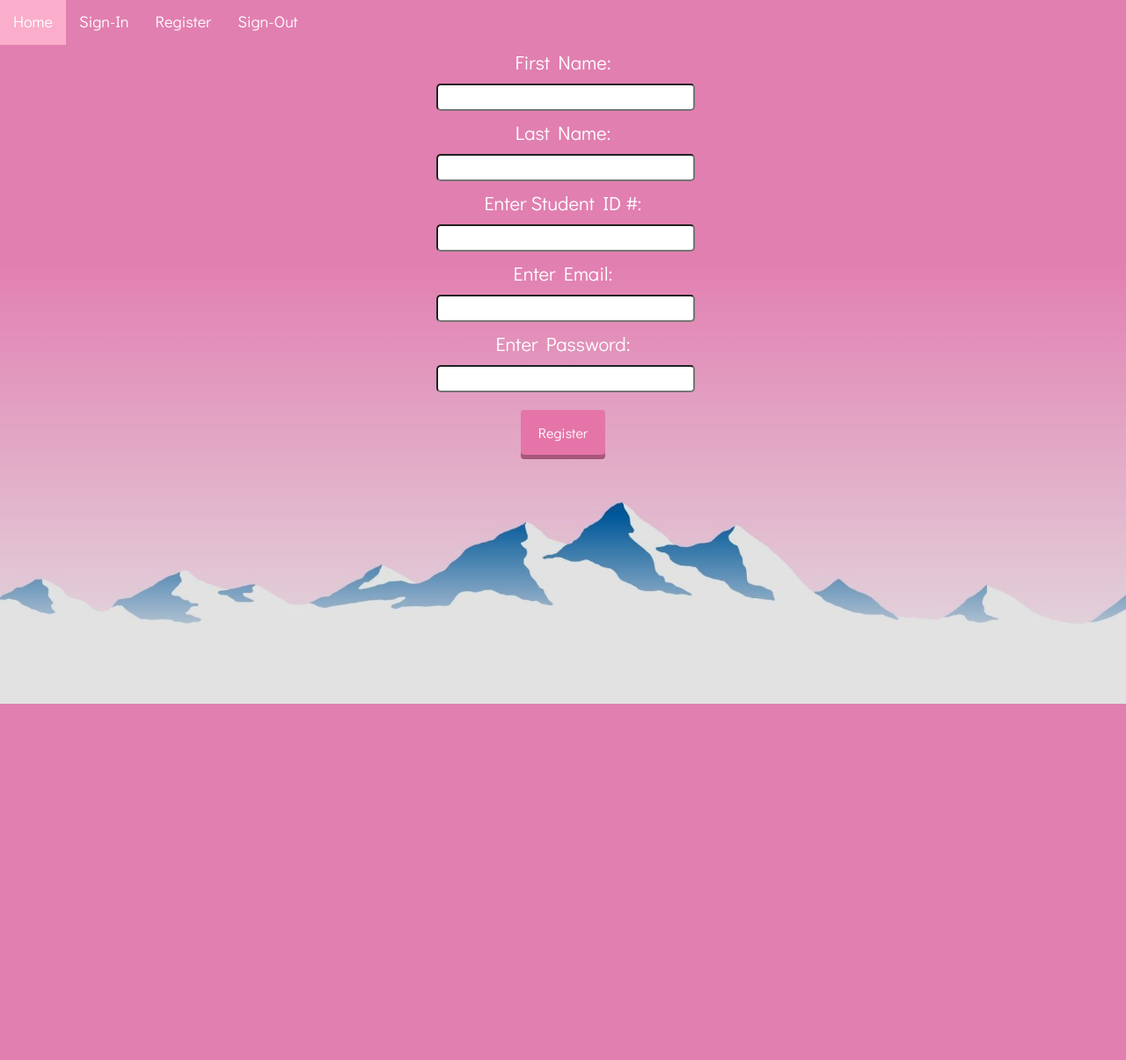
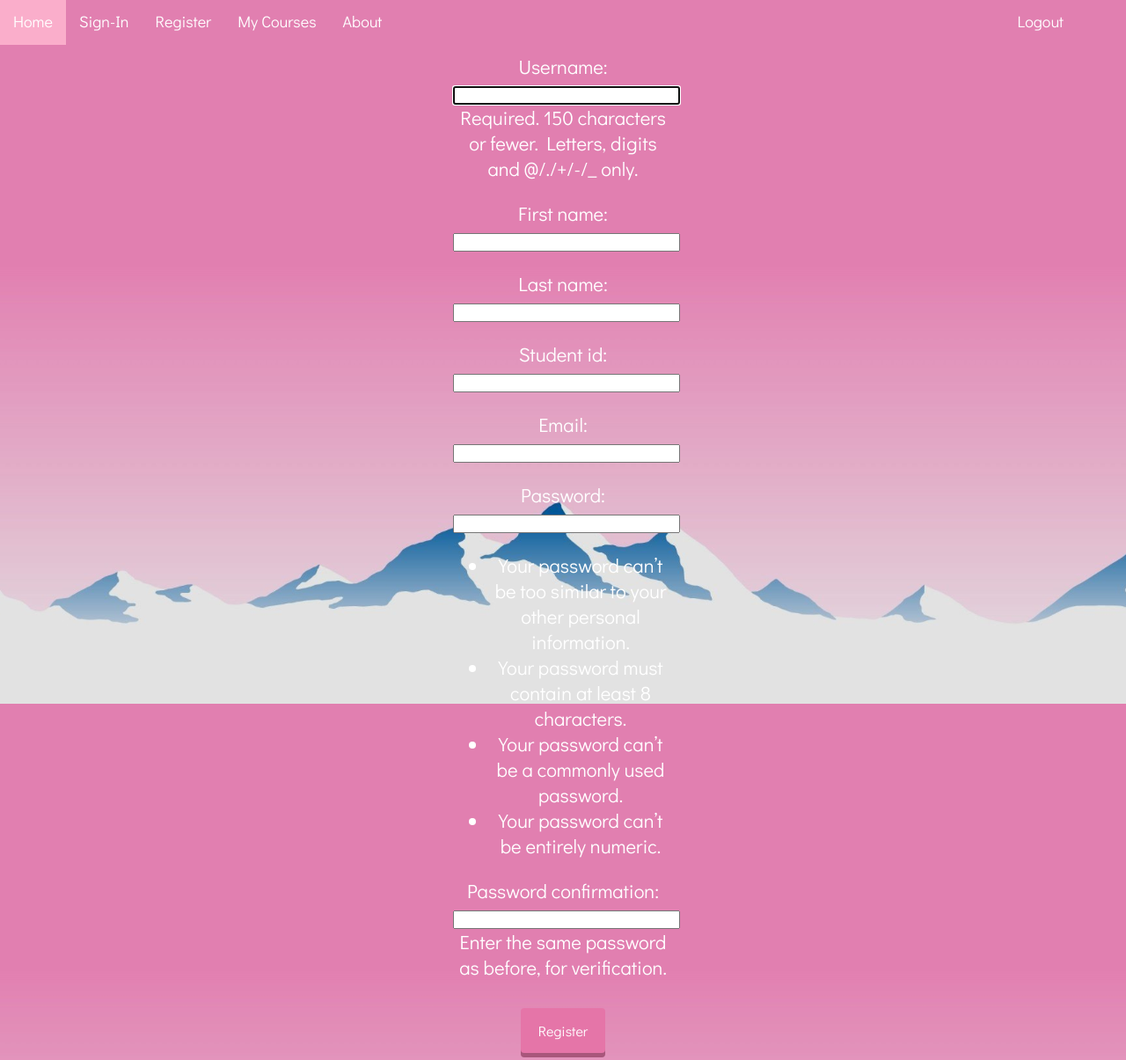
Before and after one commit to Rockcoldice/CS3321_LMS_Project, a Django app: page /register/ in a window 1280 px wide. Shown: the whole page at 88% size. Before the commit the page ends 800 px from the top, so only its background shows below. Run offline with Django 3.2, Linux system fonts and the light colour scheme.

Commit message:
Added a bunch of code

```diff
--- a/myLMS/settings.py
+++ b/myLMS/settings.py
@@ -16,6 +16,8 @@ import dj_database_url
 # Build paths inside the project like this: os.path.join(BASE_DIR, ...)
 BASE_DIR = os.path.dirname(os.path.dirname(os.path.abspath(__file__)))
 
+AUTH_USER_MODEL = 'myLMS_website.User'
+LOGIN_REDIRECT_URL = '/courses'
 
 # Quick-start development settings - unsuitable for production
 # See https://docs.djangoproject.com/en/1.11/howto/deployment/checklist/
--- /dev/null
+++ b/myLMS_website/forms.py
@@ -0,0 +1,36 @@
+from django import forms
+from myLMS_website.models import User, Students
+from django.contrib.auth.forms import UserCreationForm
+from django.db import transaction
+
+class RegistrationForm(UserCreationForm):
+    first_name = forms.CharField()
+    first_name = forms.CharField()
+    student_id = forms.IntegerField()
+    email = forms.EmailField(required=False)
+
+    class Meta(UserCreationForm.Meta):
+        model = User
+        fields = (
+            'username',
+            'first_name',
+            'last_name',
+            'student_id',
+            'email',
+            'password1',
+            'password2'
+        )
+    @transaction.atomic
+    def save(self):
+        user = super(RegistrationForm, self).save(commit=False)
+        user.first_name = self.cleaned_data['first_name']
+        user.last_name = self.cleaned_data['last_name']
+        user.email = self.cleaned_data['email']
+        user.is_student = True
+        user.save()
+
+        student = Students.objects.create(user=user)
+        student.student_id = self.cleaned_data['student_id']
+        student.save()
+
+        return user
--- a/myLMS_website/models.py
+++ b/myLMS_website/models.py
@@ -2,14 +2,18 @@
 from __future__ import unicode_literals
 
 from django.db import models
+from django.db.models.signals import post_save
+from django.dispatch import receiver
+from django.contrib.auth.models import AbstractUser
+
+class User(AbstractUser):
+    is_student = models.BooleanField(default=True)
+    is_teacher = models.BooleanField(default=False)
 
 class Students(models.Model):
-    student_id = models.IntegerField(primary_key =True)
-    firstName = models.CharField(max_length=40)
-    lastName = models.CharField(max_length=40)
-    email = models.EmailField()
-    password = models.CharField(max_length=25)
-    gpa = models.IntegerField()
+    user = models.OneToOneField(User, on_delete=models.CASCADE, primary_key=True)
+    student_id = models.IntegerField(null=True)
+    gpa = models.DecimalField(decimal_places=2, max_digits=3, null=True)
 
     def __str__(self):
         return "%s %s" % (self.firstName, self.lastName)
@@ -19,7 +23,7 @@ class Faculty(models.Model):
     firstName = models.CharField(max_length=40)
     lastName = models.CharField(max_length=40)
     email = models.EmailField()
-    password = models.CharField(max_length=40)
+    password = models.CharField(max_length=64)
     jobTitle = models.CharField(max_length=40)
 
     def __str__(self):
--- a/myLMS_website/templates/base.html
+++ b/myLMS_website/templates/base.html
@@ -16,7 +16,12 @@
         <a href="/">Home</a>
         <a href="/login">Sign-In</a>
         <a href="/register">Register</a>
-        <a href="/index">Sign-Out</a>
+        <a href="/courses">My Courses</a>
+        <a href="/about">About</a>
+        <div style="float:right">
+          <a>{{ user.get_full_name }}</a>
+          <a href="/logout">Logout</a>
+        </div>
       </ul>
     </nav>
     {% block body %}{% endblock %}
--- /dev/null
+++ b/myLMS_website/templates/logout.html
@@ -0,0 +1,2 @@
+<!DOCTYPE html>
+{% extends 'base.html' %}
--- a/myLMS_website/templates/register.html
+++ b/myLMS_website/templates/register.html
@@ -5,18 +5,10 @@
 
 {% block body %}
 <center>
-  <form method = "post" action = "Sign-In Page.html" name = "Registration">
+  <form method = "post" name = "Registration">
+    {% csrf_token %}
     <div class="container">
-      <label for "firstname"> First Name:</label>
-        <input type ="text" name="firstname" class = "signinBox-registration" required><br>
-      <label for "lastname"> Last Name: </label>
-        <input type = "text" name="lastname" class = "signinBox-registration" required><br>
-      <label for "studentID">Enter Student ID #: </label>
-        <input type = "studentIdentification" name="studentNumber" class = "signinBox-registration" required><br>
-      <label for "email"> Enter Email: </label>
-        <input type = "text" name ="email" class = "signinBox-registration" required><br>
-      <label for "createdPassword">Enter Password: </label>
-        <input type = "password" name="password" class = "signinBox-registration" required><br>
+    {{ form.as_p }}
     </div>
     <input type="submit" class="button" value="Register">
   </form>
--- a/myLMS_website/urls.py
+++ b/myLMS_website/urls.py
@@ -1,8 +1,11 @@
 from django.conf.urls import url
 from . import views
+from django.contrib.auth.views import login, logout
 
 urlpatterns = [
     url(r'^$', views.index, name='index'),
-    url(r'^login/', views.login, name='login'),
-    url(r'^register/', views.register, name='register')
+    url(r'^courses/', views.courses, name='courses'),
+    url(r'^login/$', login, {'template_name': 'login.html'}),
+    url(r'^logout/$', logout, {'template_name': 'logout.html'}),
+    url(r'^register/', views.StudentSignUpView.as_view(), name='student_signup')
 ];
--- a/myLMS_website/views.py
+++ b/myLMS_website/views.py
@@ -1,15 +1,39 @@
 # -*- coding: utf-8 -*-
 from __future__ import unicode_literals
+from myLMS_website.forms import RegistrationForm
+from django.shortcuts import redirect
 
 from django.shortcuts import render
 from django.http import HttpResponse
+from django.views.generic import CreateView
+from myLMS_website.models import User
+from myLMS_website.forms import RegistrationForm
+from django.contrib.auth import login
 
 # Create your views here.
 def index(request):
     return render(request, 'index.html')
 
-def login(request):
-    return render(request, 'login.html')
+def courses(request):
+    return render(request, 'courses.html')
 
-def register(request):
-    return render(request, 'register.html')
+def about(reguest):
+    return render(request, 'about.html')
+
+def logout_view(request):
+    logout(request)
+    return redirect('/')
+
+class StudentSignUpView(CreateView):
+    model = User
+    form_class = RegistrationForm
+    template_name = 'register.html'
+
+    def get_context_data(self, **kwargs):
+        kwargs['user_type'] = 'student'
+        return super(StudentSignUpView, self).get_context_data(**kwargs)
+
+    def form_valid(self, form):
+        user = form.save()
+        login(self.request, user)
+        return redirect('/')
```
Also changed, not shown: myLMS_website/templates/login.html (+4 -10 lines), myLMS_website/migrations/0001_initial.py, myLMS_website/templates/about.html (added), myLMS_website/templates/courses.html (renamed from myLMS_website/templates/StudentView.html), 1 other file.
